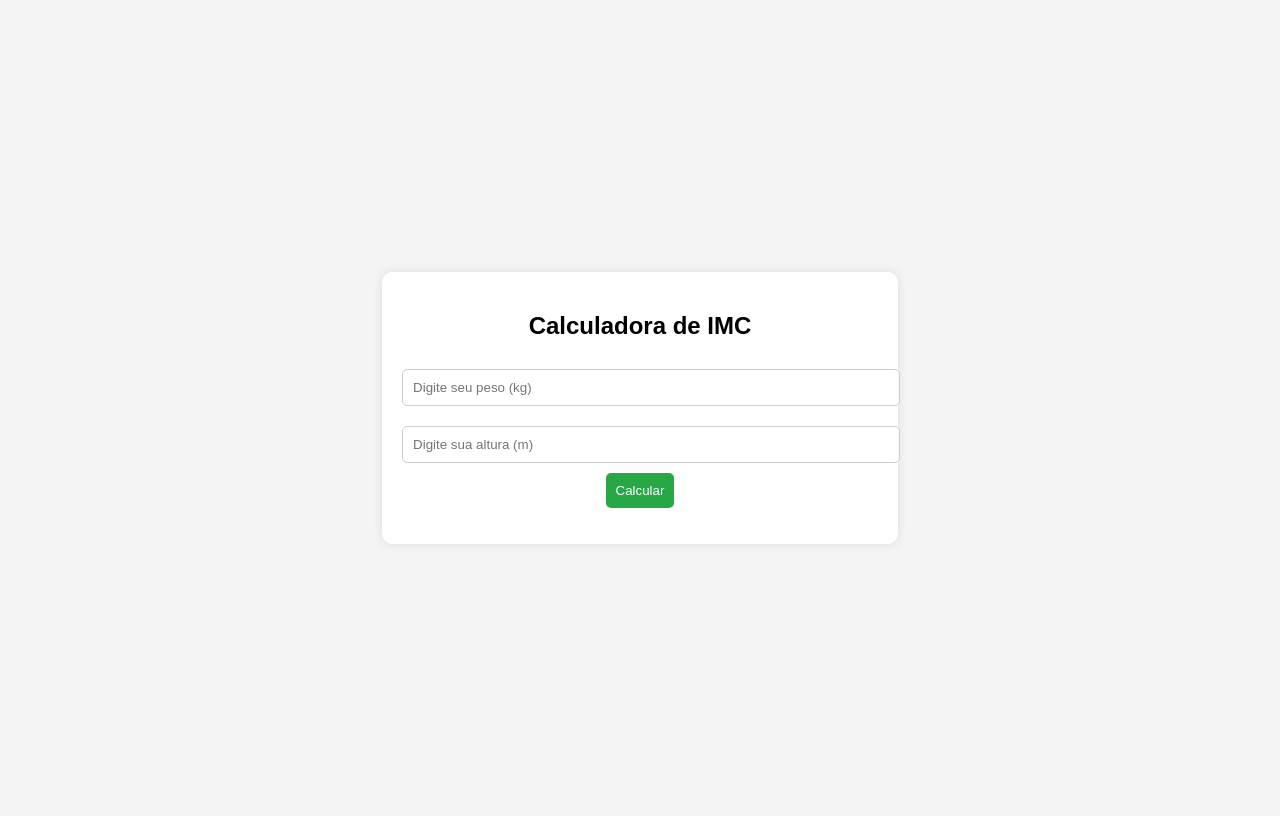
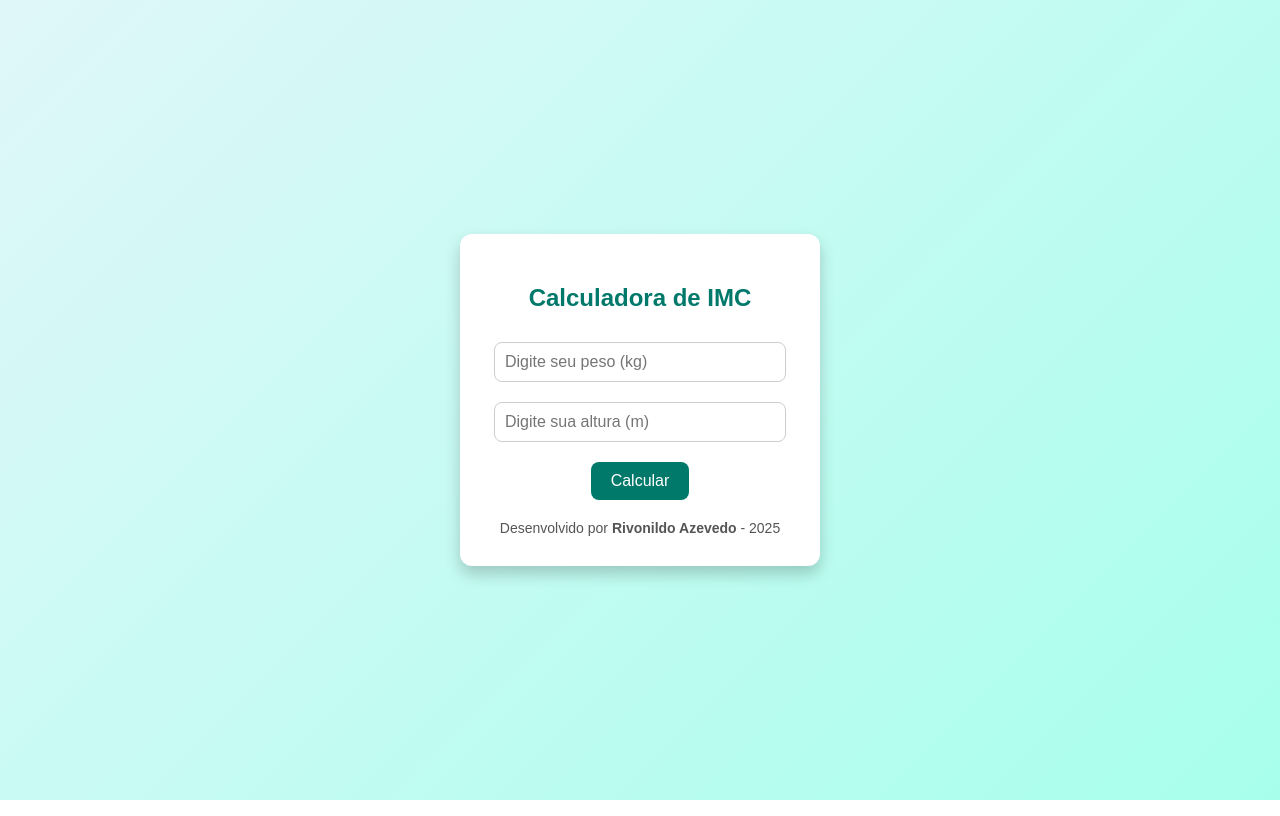
Before and after one commit to rivonildo/alculadora_IMC, a plain HTML site: page index.html in a window 1280 px wide. Drawn offline with Linux system fonts and the light colour scheme.

Commit message:
Update index.html

```diff
--- a/index.html
+++ b/index.html
@@ -6,60 +6,87 @@
   <title>Calculadora de IMC</title>
   <style>
     body {
-            font-family: Arial, sans-serif;
+      font-family: 'Arial', sans-serif;
       display: flex;
       justify-content: center;
       align-items: center;
       height: 100vh;
-            background-color: #f4f4f4;
+      margin: 0;
+      background: linear-gradient(135deg, #e0f7fa, #a7ffeb);
     }
     .container {
       background: white;
-            padding: 20px;
-            border-radius: 10px;
-            box-shadow: 0 0 10px rgba(0, 0, 0, 0.1);
+      padding: 30px;
+      border-radius: 12px;
+      box-shadow: 0 8px 16px rgba(0, 0, 0, 0.2);
       text-align: center;
+      width: 300px;
+    }
+    h2 {
+      color: #00796b;
+      margin-bottom: 20px;
     }
     input {
-            width: 100%;
+      width: 90%;
       padding: 10px;
       margin: 10px 0;
       border: 1px solid #ccc;
-            border-radius: 5px;
+      border-radius: 8px;
+      font-size: 16px;
     }
     button {
-            background: #28a745;
+      background: #00796b;
       color: white;
-            padding: 10px;
+      padding: 10px 20px;
       border: none;
-            border-radius: 5px;
+      border-radius: 8px;
       cursor: pointer;
+      margin-top: 10px;
+      font-size: 16px;
     }
     button:hover {
-            background: #218838;
+      background: #004d40;
     }
     #resultado {
-            margin-top: 10px;
+      margin-top: 15px;
+      font-size: 18px;
+      color: #004d40;
       font-weight: bold;
+    }
+    footer {
+      margin-top: 20px;
+      font-size: 14px;
+      color: #555;
     }
   </style>
 </head>
 <body>
+
   <div class="container">
     <h2>Calculadora de IMC</h2>
-        <input type="number" id="peso" placeholder="Digite seu peso (kg)">
-        <input type="number" id="altura" placeholder="Digite sua altura (m)">
-        <button onclick="calcularIMC()">Calcular</button>
+    <input type="number" id="peso" placeholder="Digite seu peso (kg)" required>
+    <input type="number" id="altura" placeholder="Digite sua altura (m)" required>
+    <br>
+    <button type="button" onclick="calcularIMC()">Calcular</button>
     <p id="resultado"></p>
+    <footer>
+      Desenvolvido por <strong>Rivonildo Azevedo</strong> - 2025
+    </footer>
   </div>
 
   <script>
     function calcularIMC() {
-            let peso = document.getElementById("peso").value;
-            let altura = document.getElementById("altura").value;
-            if (peso > 0 && altura > 0) {
-                let imc = (peso / (altura * altura)).toFixed(2);
+      const peso = parseFloat(document.getElementById('peso').value);
+      const altura = parseFloat(document.getElementById('altura').value);
+
+      if (!peso || !altura || peso <= 0 || altura <= 0) {
+        document.getElementById('resultado').innerText = "Por favor, insira valores válidos!";
+        return;
+      }
+
+      const imc = (peso / (altura * altura)).toFixed(2);
       let classificacao = "";
+
       if (imc < 18.5) {
         classificacao = "Abaixo do peso";
       } else if (imc < 24.9) {
@@ -69,11 +96,10 @@
       } else {
         classificacao = "Obesidade";
       }
-                document.getElementById("resultado").innerText = `Seu IMC é ${imc} - ${classificacao}`;
-            } else {
-                document.getElementById("resultado").innerText = "Por favor, insira valores válidos!";
-            }
+
+      document.getElementById('resultado').innerText = `Seu IMC é ${imc} - ${classificacao}`;
     }
   </script>
+
 </body>
 </html>
```
Lines whose indentation alone changed are shown as unchanged.
